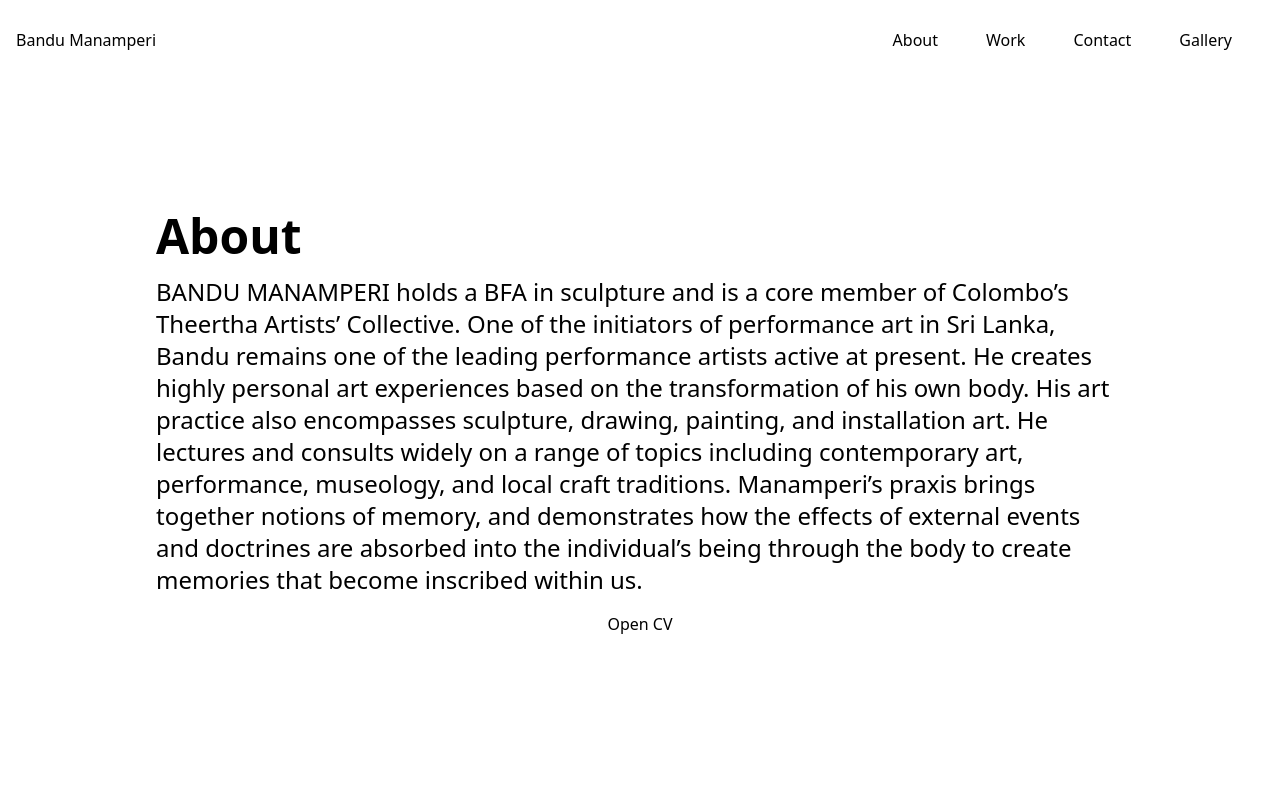
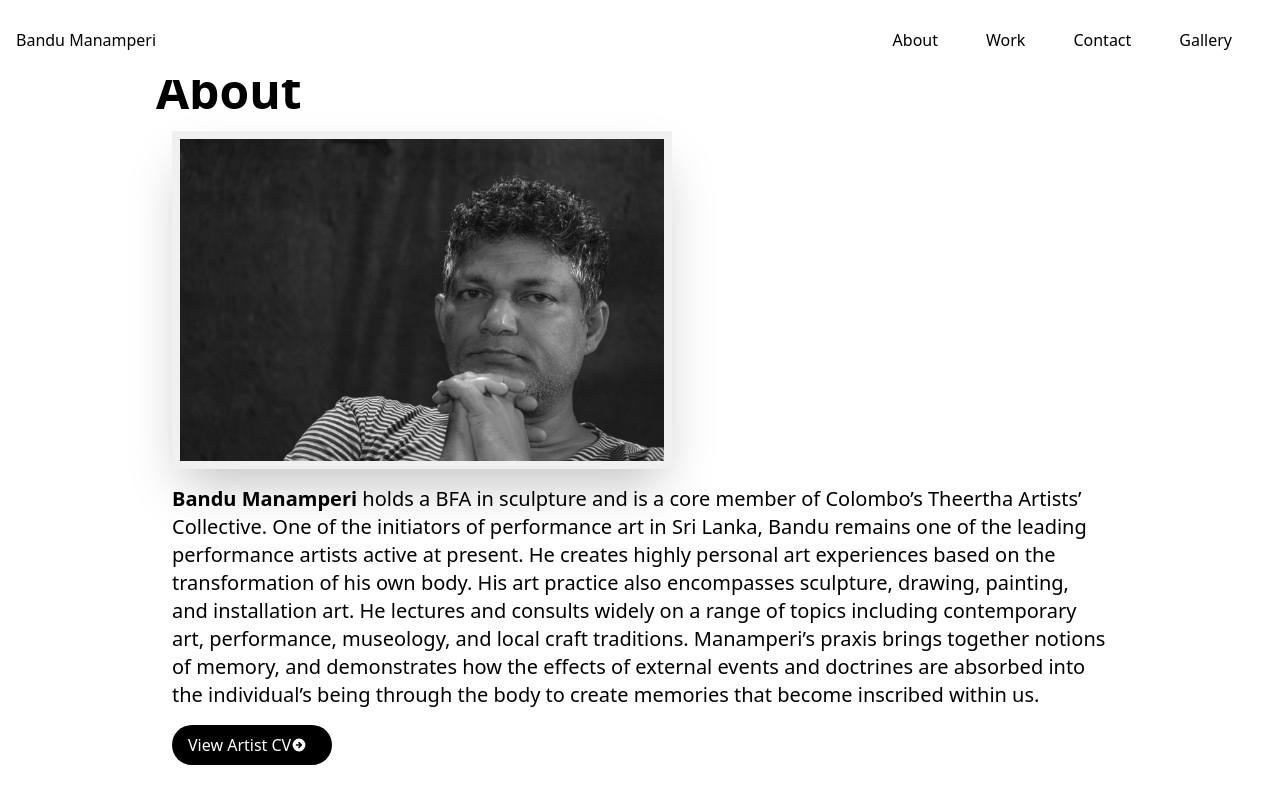
Before and after one commit to rashodkorala/bandumanamperi, a Next.js app: page / in a window 1280 px wide. Shown: the top 800 px of the page. Built offline with nearby package versions, Linux system fonts and the light colour scheme.

Commit message:
added porfile photo and artist cv button

```diff
--- a/src/Components/About.tsx
+++ b/src/Components/About.tsx
@@ -2,40 +2,61 @@ import React, { useState } from "react";
 import { HiArrowCircleLeft, HiArrowCircleRight } from "react-icons/hi";
 import ArtistCv from "./subComponents/ArtistCv";
 
+import Image from "next/image";
 type Props = {};
 
 const About = (props: Props) => {
+  const image = {
+    id: 1,
+    src: "/Assets/profile.jpeg",
+    span: "grayscale border-8 border-[#F0F0F0] shadow-2xl",
+    width: 500,
+    height: 1500,
+  };
   const [isPopupOpen, setIsPopupOpen] = useState(false);
   return (
     <div id="about" className="w-full h-screen bg-white ">
       <div className="max-w-[1000px] mx-auto px-4 flex flex-col justify-center h-full text-black xsm:px-5">
         <h1 className="font-bold text-3xl xsm:text-4xl sm:text-5xl">About</h1>
-        <div className="flex md:flex-col md:grid md:grid-cols-1 ">
-          <p className="py-4 text-[12px] xsm:text-md xl:text-2xl ">
-            BANDU MANAMPERI holds a BFA in sculpture and is a core member of
-            Colombo’s Theertha Artists’ Collective. One of the initiators of
-            performance art in Sri Lanka, Bandu remains one of the leading
-            performance artists active at present. He creates highly personal
-            art experiences based on the transformation of his own body. His art
-            practice also encompasses sculpture, drawing, painting, and
-            installation art. He lectures and consults widely on a range of
-            topics including contemporary art, performance, museology, and local
-            craft traditions. Manamperi’s praxis brings together notions of
-            memory, and demonstrates how the effects of external events and
-            doctrines are absorbed into the individual’s being through the body
-            to create memories that become inscribed within us.
+        <div className="flex flex-col p-4">
+          <div className="">
+            <Image
+              key={image.id}
+              src={image.src}
+              alt="image"
+              className={image.span}
+              width={image.width}
+              height={image.height}
+            />
+          </div>
+
+          <p className="py-4 text-[12px] xsm:text-md xl:text-xl text-left font-light ">
+            <strong className="font-bold">Bandu Manamperi</strong> holds a BFA
+            in sculpture and is a core member of Colombo’s Theertha Artists’
+            Collective. One of the initiators of performance art in Sri Lanka,
+            Bandu remains one of the leading performance artists active at
+            present. He creates highly personal art experiences based on the
+            transformation of his own body. His art practice also encompasses
+            sculpture, drawing, painting, and installation art. He lectures and
+            consults widely on a range of topics including contemporary art,
+            performance, museology, and local craft traditions. Manamperi’s
+            praxis brings together notions of memory, and demonstrates how the
+            effects of external events and doctrines are absorbed into the
+            individual’s being through the body to create memories that become
+            inscribed within us.
           </p>
+          <a
+            href="https://photosbyrashod.myportfolio.com"
+            target="_blank"
+            rel="noreferrer"
+            className="p-4 flex items-center text-md hover:scale-110 transition-all duration-1000 ease-in-out bg-black w-40 text-white rounded-[45px] px-4 py-2"
+          >
+            View Artist CV
+            <HiArrowCircleRight />
+          </a>
         </div>
-        {/* <a
-          href="https://photosbyrashod.myportfolio.com"
-          target="_blank"
-          rel="noreferrer"
-          className="flex items-center text-sm"
-        >
-          View Artist CV
-          <HiArrowCircleRight />
-        </a> */}
-        <button onClick={() => setIsPopupOpen(true)}>Open CV</button>
+
+        {/* <button onClick={() => setIsPopupOpen(true)}>Open CV</button> */}
       </div>
     </div>
   );
```
